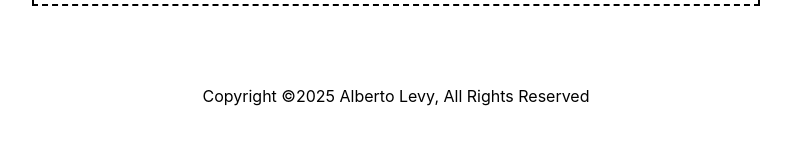
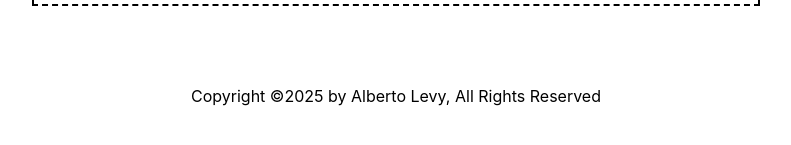
Before and after one commit to alb9k/my-app, an Angular app: page / in a window 1280 px wide. Shown: the part 573-718 px from the top of the page, without its empty margins (244-1035 px from the left). Built offline with nearby package versions, Linux system fonts and the light colour scheme.

Commit message:
Update text copyright

```diff
--- a/src/app/copyright.directive.ts
+++ b/src/app/copyright.directive.ts
@@ -8,9 +8,9 @@ export class CopyrightDirective {
   constructor(el: ElementRef) {
     const currentYear = new Date().getFullYear();
     const targetEl: HTMLElement = el.nativeElement;
-    const propertyName: string = 'Alberto Levy,';
+    const propertyName: string = 'by Alberto Levy';
     targetEl.classList.add('copyright');
-    targetEl.textContent = `Copyright ©${currentYear} ${propertyName} All Rights Reserved`;
+    targetEl.textContent = `Copyright ©${currentYear} ${propertyName}, All Rights Reserved`;
   }
 
 }
```
